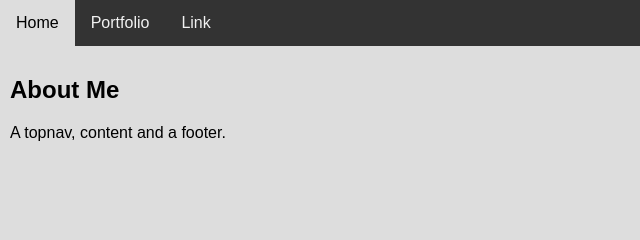
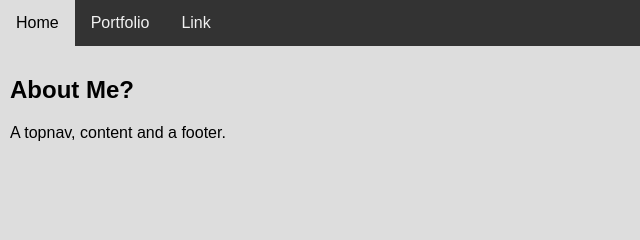
Before and after one commit to ashtonboyy/ashtonboyy.github.io, a plain HTML site: page index.html in a window 1280 px wide. Shown: the top 240 px of the page, 0-640 px from the left. Drawn offline with Linux system fonts and the light colour scheme.

Commit message:
Update index.html

```diff
--- a/index.html
+++ b/index.html
@@ -15,7 +15,7 @@
 </div>
 
 <div class="content">
-  <h2>About Me</h2>
+  <h2>About Me?</h2>
   <p>A topnav, content and a footer.</p>
 </div>
 
```
